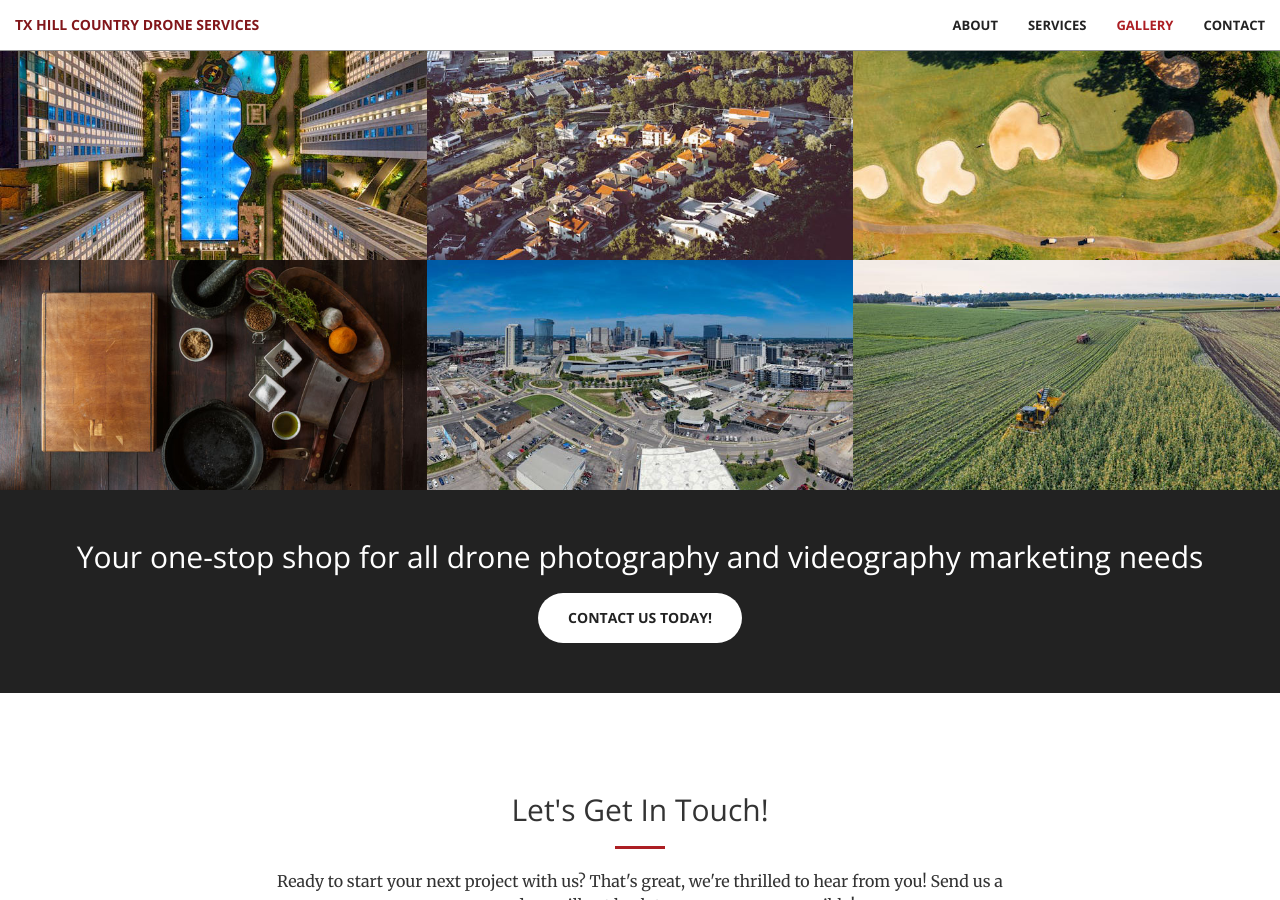
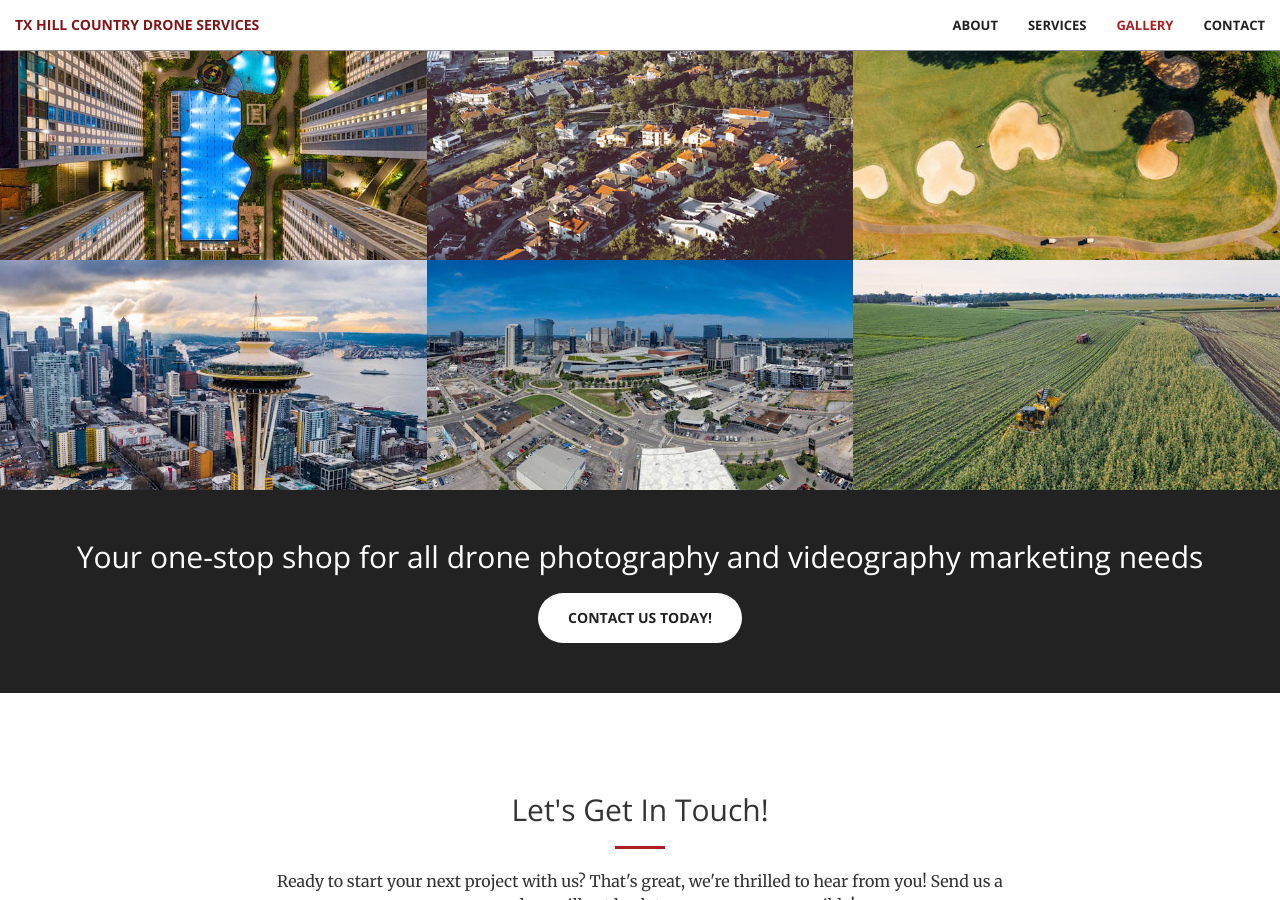
Before and after one commit to thcdroneservices/thcdroneservices.github.io, a Jekyll site: the page built from index.html, in a window 1280 px wide and 900 px high, scrolled down 2277 px. Built offline with Jekyll 4.4.1, drawn with Linux system fonts in a browser that asks for light colours.

Commit message:
folip update

```diff
--- a/_includes/portfolio.html
+++ b/_includes/portfolio.html
@@ -48,7 +48,7 @@
             </div>
             <div class="col-lg-4 col-sm-6">
                 <a href="#" class="portfolio-box">
-                    <img src="img/portfolio/4.jpg" class="img-responsive" alt="">
+                    <img src="img/portfolio/4-4.jpg" class="img-responsive" alt="">
                     <div class="portfolio-box-caption">
                         <div class="portfolio-box-caption-content">
                             <div class="project-category text-faded">
```
Also changed, not shown: img/portfolio/4-4.jpg (added).
